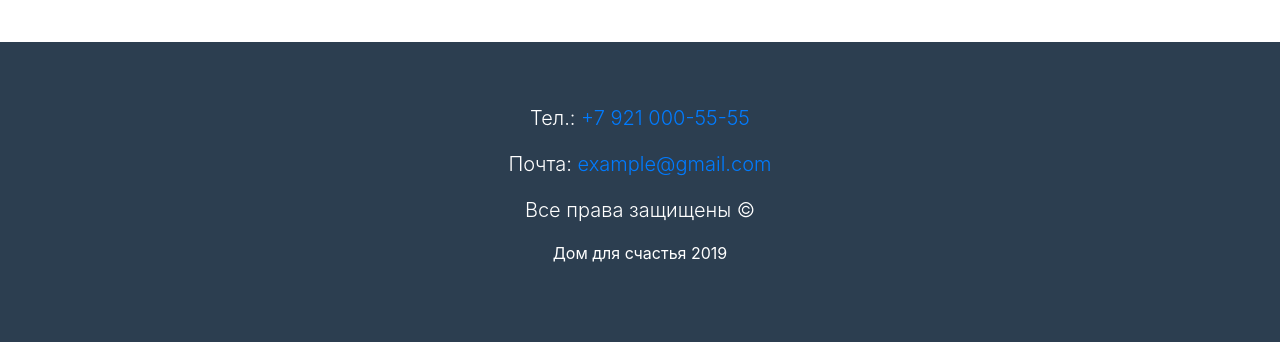
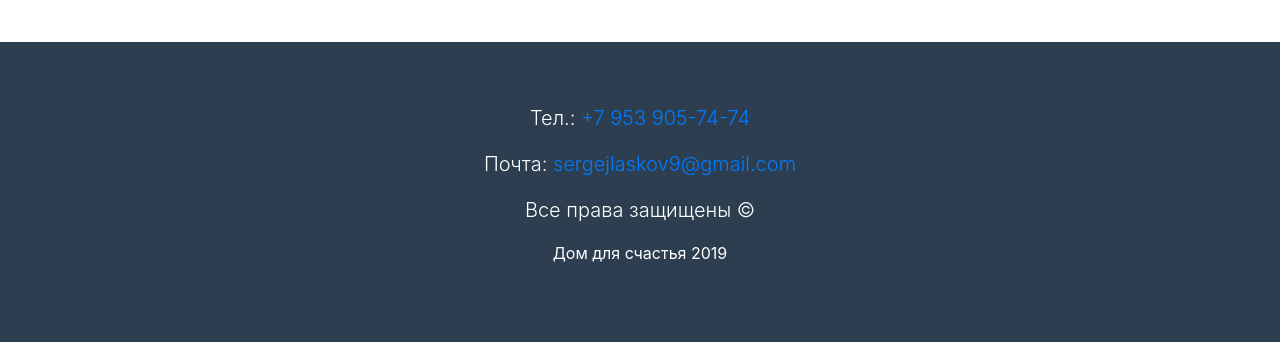
Before and after one commit to alekseylovchikov/houseb, a Django app: page /bani in a window 1280 px wide. Shown: the part 526-868 px from the top of the page. Run offline with Django 3.2, Linux system fonts and the light colour scheme; data that the repository does not hold is empty; some libraries are stand-ins or nearby versions.

Commit message:
updated contacts

```diff
--- a/dombrusapp/templates/base.html
+++ b/dombrusapp/templates/base.html
@@ -88,8 +88,8 @@
     {% block content %}{% endblock %}
 
     <footer class="footer">
-        <p class="lead">Тел.: <a href="tel:+79210005555">+7 921 000-55-55</a></p>
-        <p class="lead">Почта: <a href="mailto:test@gmail.com">example@gmail.com</a></p>
+        <p class="lead">Тел.: <a href="tel:+79539057474">+7 953 905-74-74</a></p>
+        <p class="lead">Почта: <a href="mailto:sergejlaskov9@gmail.com">sergejlaskov9@gmail.com</a></p>
         <p class="lead">Все права защищены &copy;</p>
         <p>Дом для счастья <span id="footer-year"></span></p>
     </footer>
```
